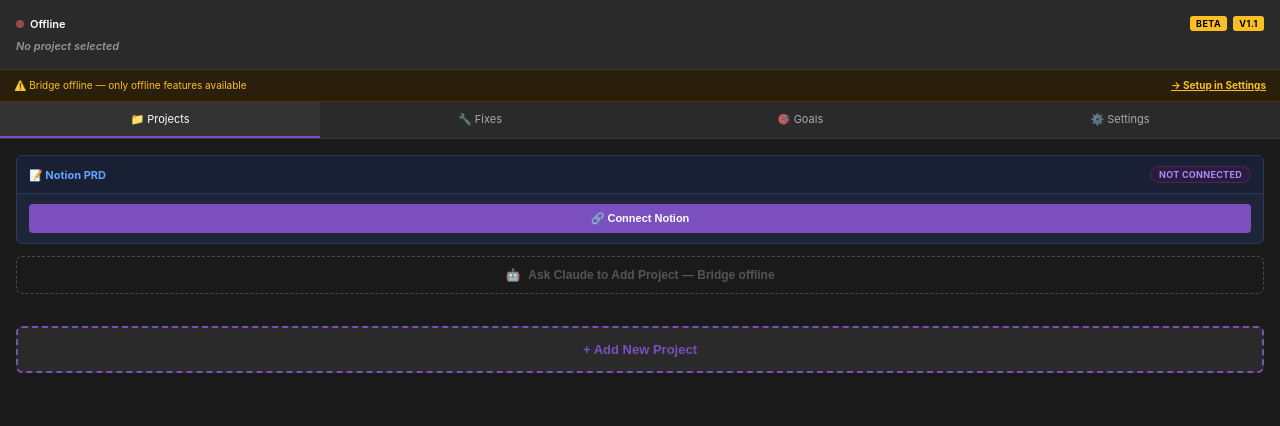
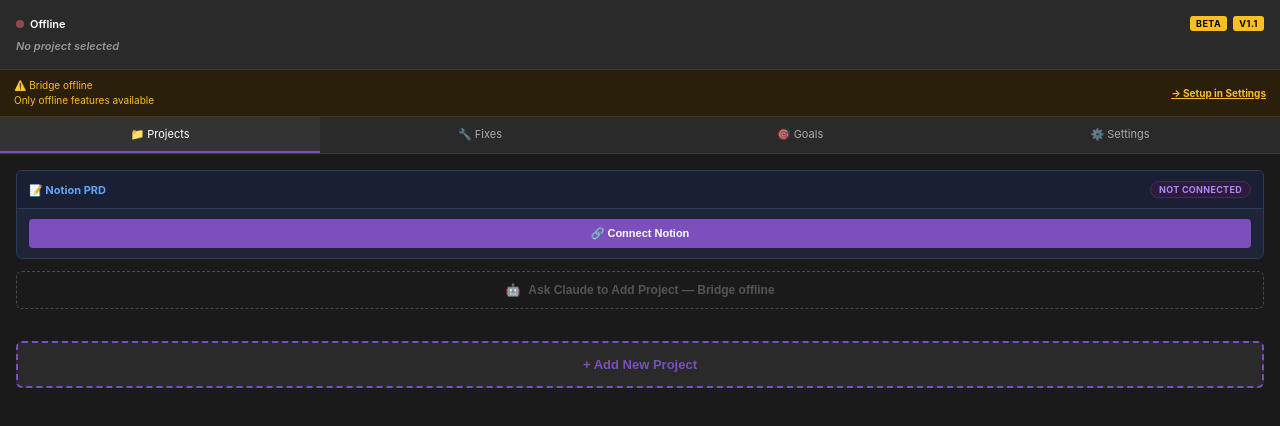
Before and after one commit to AnderMagri/Sidebot, a plain HTML site: page ui.html in a window 1280 px wide. Drawn offline with Linux system fonts and the light colour scheme.

Commit message:
UI: break offline banner onto two lines

```diff
--- a/ui.html
+++ b/ui.html
@@ -523,7 +523,7 @@
 
 <!-- ── OFFLINE BANNER ── -->
 <div class="api-banner" id="apiBanner">
-  <span>⚠️ Bridge offline — only offline features available</span>
+  <span>⚠️ Bridge offline<br>Only offline features available</span>
   <span class="api-banner-link" onclick="goToSettings()">→ Setup in Settings</span>
 </div>
 
```
